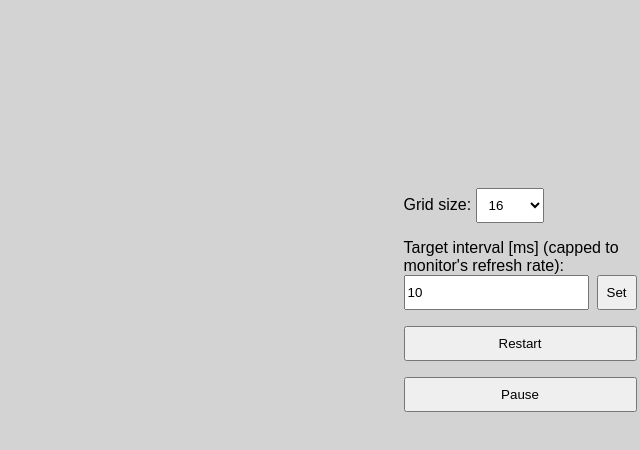
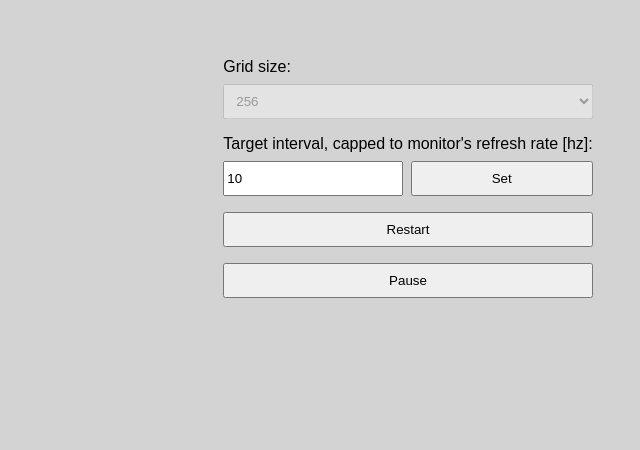
Before and after one commit to joelhackinen/webgpu-gameoflife, a website built with Vite: page index.html in a window 1280 px wide. Shown: the part 222-672 px from the top of the page, without its empty margins (640-1280 px from the left). Built offline with nearby package versions, Linux system fonts and the light colour scheme.

Commit message:
adjust to screen size

```diff
--- a/index.html
+++ b/index.html
@@ -6,16 +6,28 @@
     <meta name="viewport" content="width=device-width, initial-scale=1.0" />
     <title>Vite + TS</title>
     <style>
-      body {
+      html, body {
+        margin: 0;
+        padding: 0;
+        box-sizing: border-box;
         background-color: lightgray;
       }
-      #container {
+      main {
         width: 100%;
+        height: 100dvh;
         display: flex;
         gap: 1rem;
         justify-content: center;
         align-items: center;
         font-family: Arial, sans-serif;
+        flex-wrap: wrap;
+        position: relative;
+      }
+      canvas {
+        width: 100vmin;
+        height: 100vmin;
+        max-width: 1024px;
+        max-height: 1024px;
       }
       select {
         padding: .5rem;
@@ -23,52 +35,58 @@
       button {
         padding: .5rem;
       }
-      #main-div {
-        position: relative;
-      }
-      #controls-div {
+      section {
         display: flex;
         flex-direction: column;
         gap: 1rem;
       }
+      div {
+        display: flex;
+        flex-direction: column;
+        gap: 0.5rem;
+      }
       #fps-form {
+        width: 100%;
         display: flex;
         flex-direction: row;
         gap: 0.5rem;
+
+        * {
+          width: 100%;
+        }
       }
     </style>
   </head>
   <body>
-    <div id="container">
-      <div id="main-div">
+    <main>
+      <section>
         <canvas width="1024" height="1024"></canvas>
-      </div>
+      </section>
 
-      <div id="controls-div">
+      <section>
         <div>
           <label for="grid-size">Grid size:</label>
-          <select name="grid-size" id="grid-size">
+          <select name="grid-size" id="grid-size" disabled>
+            <option value="256">256</option>
             <option value="16">16</option>
             <option value="32">32</option>
             <option value="64">64</option>
             <option value="128">128</option>
-            <option value="256">256</option>
             <option value="512">512</option>
             <option value="1024">1024</option>
           </select>
         </div>
         <div>
-          <label for="fps-input">Target interval [ms] (capped to monitor's refresh rate):</label>
-          <form id="fps-form" id="fps-form">
+          <label for="fps-input">Target interval, capped to monitor's refresh rate [hz]:</label>
+          <form id="fps-form">
             <input type="number" min="1" id="fps-input" value="10" required />
             <button type="submit" id="fps-button">Set</button>
           </form>
         </div>
-
         <button id="restart-button">Restart</button>
         <button id="pause-button">Pause</button>
-      </div>
-    </div>
+      </section>
+    </main>
     <script type="module" src="/src/main.ts"></script>
   </body>
 </html>
--- a/src/main.ts
+++ b/src/main.ts
@@ -1,6 +1,6 @@
 import Renderer from "./renderer";
 
-const GRID_SIZE = 1024;
+const GRID_SIZE = 256;
 const WORKGROUP_SIZE = 8;
 
 let targetFPS = 10; // Desired FPS
@@ -14,9 +14,8 @@ for (let i = 0; i < initialStateArray.length; ++i) {
 }
 
 const canvas = document.querySelector<HTMLCanvasElement>("canvas")!;
+
 const pauseButton = document.querySelector<HTMLButtonElement>("#pause-button");
-const restartButton = document.querySelector<HTMLButtonElement>("#restart-button");
-
 pauseButton?.addEventListener("click", (_event) => {
   isPaused = !isPaused;
   pauseButton.textContent = isPaused ? "Resume" : "Pause";
@@ -26,6 +25,7 @@ pauseButton?.addEventListener("click", (_event) => {
   }
 });
 
+const restartButton = document.querySelector<HTMLButtonElement>("#restart-button");
 restartButton?.addEventListener("click", async (_event) => {
   await device.queue.onSubmittedWorkDone();
 
@@ -294,7 +294,7 @@ const updateGrid = () => {
 
   step++;
 
-  const pass = encoder.beginRenderPass({
+  const renderPass = encoder.beginRenderPass({
     colorAttachments: [{
       view: ctx.getCurrentTexture().createView(),
       loadOp: "clear",
@@ -303,13 +303,13 @@ const updateGrid = () => {
     }]
   });
 
-  pass.setPipeline(cellPipeline);
-  pass.setVertexBuffer(0, vertexBuffer);
-  pass.setBindGroup(0, bindGroups[step % 2]);
+  renderPass.setPipeline(cellPipeline);
+  renderPass.setVertexBuffer(0, vertexBuffer);
+  renderPass.setBindGroup(0, bindGroups[step % 2]);
 
-  pass.draw(vertices.length / 2, GRID_SIZE * GRID_SIZE);
+  renderPass.draw(vertices.length / 2, GRID_SIZE * GRID_SIZE);
 
-  pass.end();
+  renderPass.end();
 
   // Finish the command buffer and immediately submit it.
   device.queue.submit([encoder.finish()]);
```
